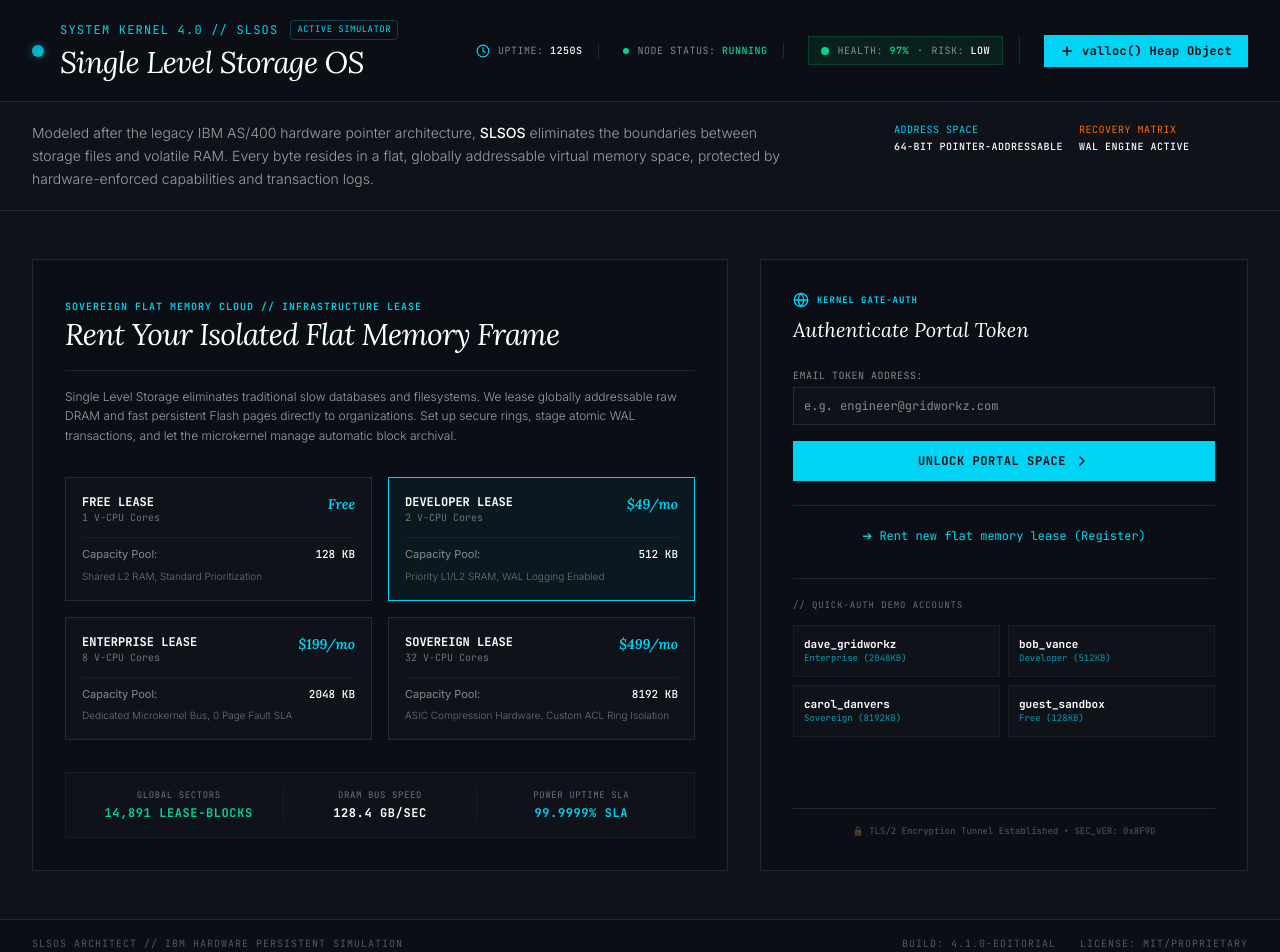
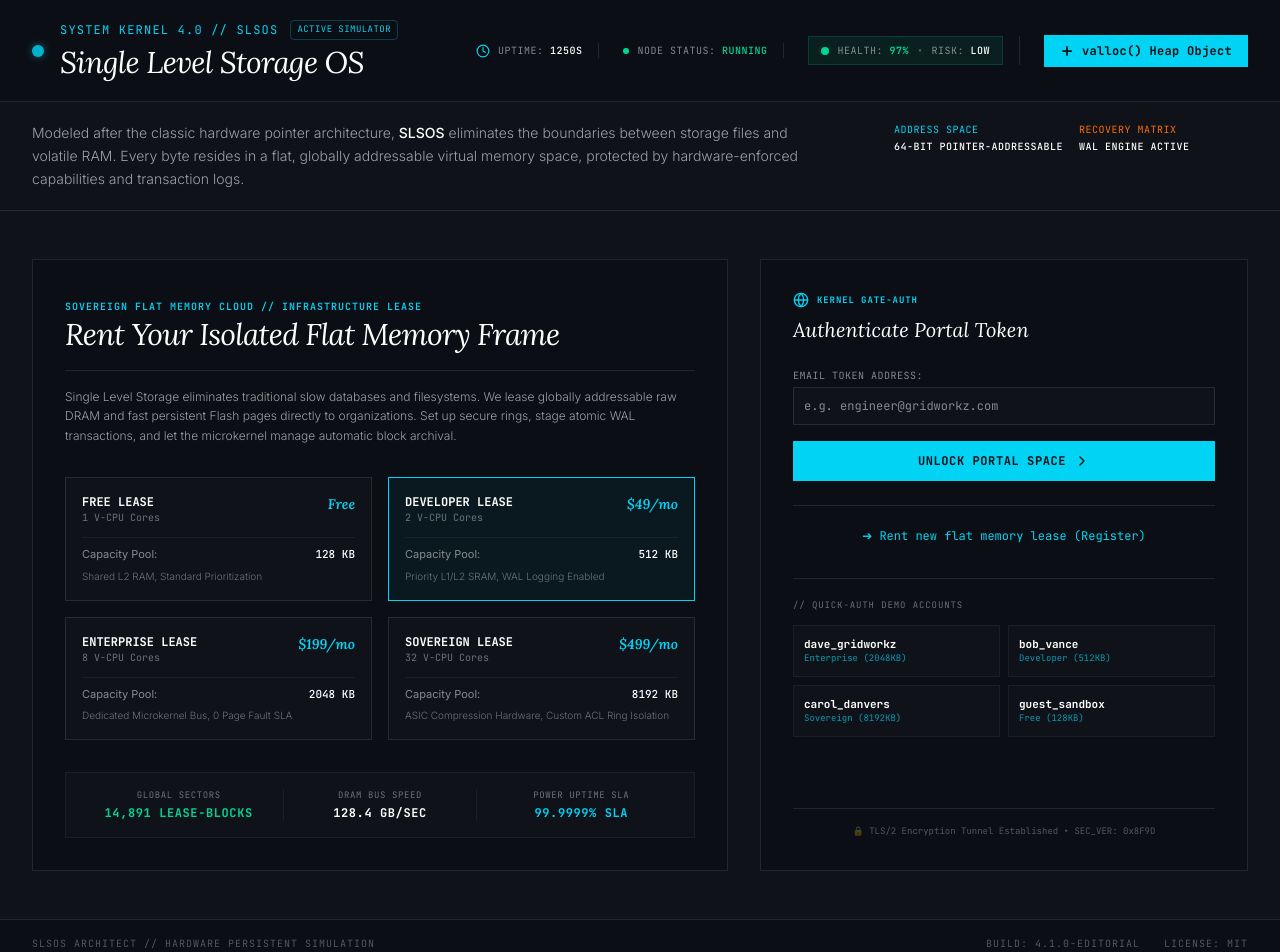
Before and after one commit to kubeworkz/slsos-sim, a React (Vite) app: page / in a window 1280 px wide. Shown: the top 952 px of the page. Built offline with nearby package versions, Linux system fonts and the light colour scheme.

Commit message:
chore: update content

```diff
--- a/src/App.tsx
+++ b/src/App.tsx
@@ -1115,7 +1115,7 @@ export default function App() {
       {/* 2. SUB-HERO EXPLANATORY STRIP (EDITORIAL SIGNATURE PANEL) */}
       <div className="bg-[#0F1219] border-b border-white/10 px-8 py-5 flex flex-col lg:flex-row justify-between gap-6">
         <p className="text-sm font-light text-white/60 leading-relaxed max-w-3xl">
-          Modeled after the legacy IBM AS/400 hardware pointer architecture, <span className="text-white font-medium">SLSOS</span> eliminates the boundaries between storage files and volatile RAM. Every byte resides in a flat, globally addressable virtual memory space, protected by hardware-enforced capabilities and transaction logs.
+          Modeled after the classic hardware pointer architecture, <span className="text-white font-medium">SLSOS</span> eliminates the boundaries between storage files and volatile RAM. Every byte resides in a flat, globally addressable virtual memory space, protected by hardware-enforced capabilities and transaction logs.
         </p>
         <div className="grid grid-cols-2 gap-4 text-[10px] font-mono tracking-wider uppercase text-white/40">
           <div>
@@ -1254,10 +1254,10 @@ export default function App() {
 
       {/* FOOTER */}
       <footer className="h-12 bg-[#0B0E14] border-t border-white/10 flex items-center justify-between px-8 text-[10px] font-mono text-white/30 tracking-widest uppercase">
-        <div>SLSOS ARCHITECT // IBM HARDWARE PERSISTENT SIMULATION</div>
+        <div>SLSOS ARCHITECT // HARDWARE PERSISTENT SIMULATION</div>
         <div className="flex gap-6">
           <span>Build: 4.1.0-EDITORIAL</span>
-          <span>License: MIT/PROPRIETARY</span>
+          <span>License: MIT</span>
         </div>
       </footer>
 
--- a/src/components/SlsAiCoprocessor.tsx
+++ b/src/components/SlsAiCoprocessor.tsx
@@ -28,7 +28,7 @@ export default function SlsAiCoprocessor({
   const promptTemplates = [
     {
       title: "Flat Address Space",
-      prompt: "Explain how IBM OS/400 Flat Single Level Storage (SLS) removes the concept of files and replaces them with direct pointer access. How does this improve database performance?"
+      prompt: "Explain how Flat Single Level Storage (SLS) removes the concept of files and replaces them with direct pointer access. How does this improve database performance?"
     },
     {
       title: "Object-Level Security",
```
